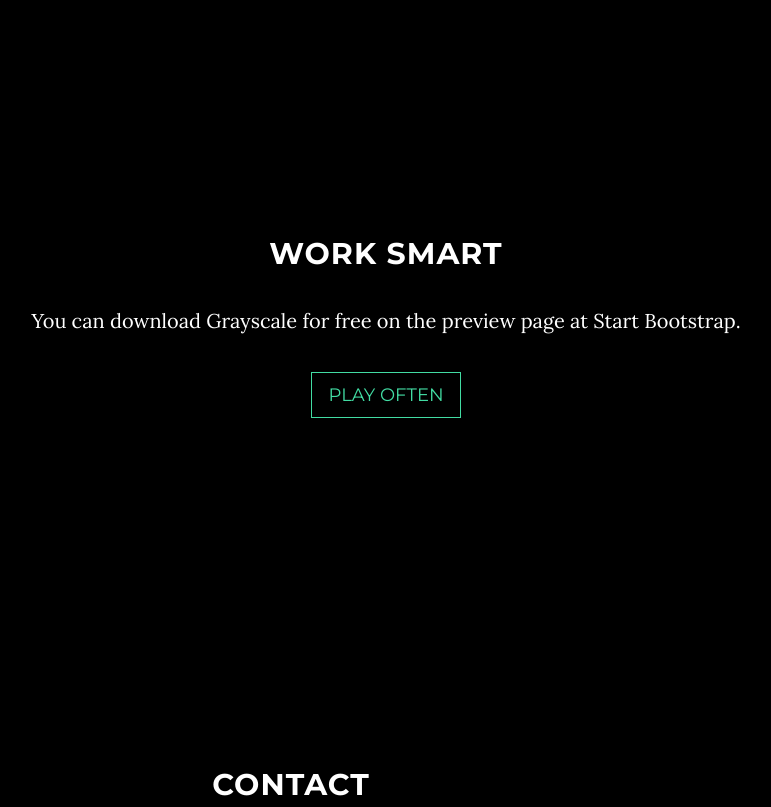
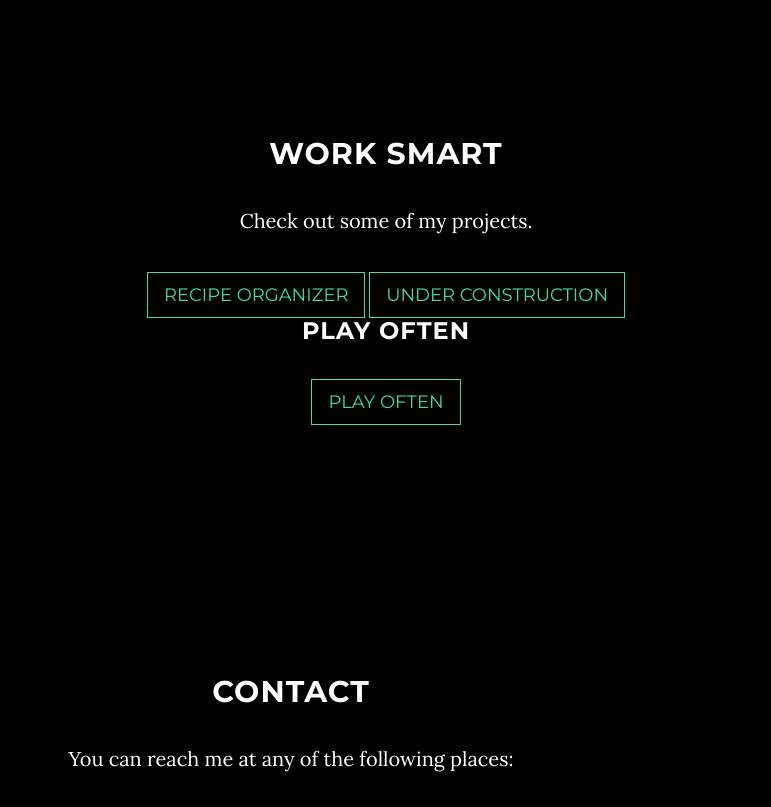
Before and after one commit to Mosassy/my_portfolio, a plain HTML site: page index.html in a window 1280 px wide. Shown: the part 1780-2587 px from the top of the page, without its empty margins (349-1120 px from the left). Drawn offline with Linux system fonts and the light colour scheme; some packages are replaced by stand-ins of ours.

Commit message:
updated portfolio

```diff
--- a/index.html
+++ b/index.html
@@ -103,11 +103,14 @@
 
     <!-- Download Section -->
     <section id="portfolio" class="content-section text-center">
-        <div class="download-section">
+        <div class="row">
             <div class="container">
                 <div class="ol-lg-8c col-lg-offset-2">
                     <h2>Work Smart</h2>
-                    <p>You can download Grayscale for free on the preview page at Start Bootstrap.</p>
+                    <p>Check out some of my projects.</p>
+                    <a href="http://recipes.mosassy.com" class="btn btn-default btn-lg">Recipe Organizer</a>
+                    <a href="http://mosassy.com" class="btn btn-default btn-lg">Under Construction</a>
+                    <h3>Play Often</h3>
                     <a href="http://startbootstrap.com/template-overviews/grayscale/" class="btn btn-default btn-lg">PLAY OFTEN</a>
                 </div>
             </div>
```
